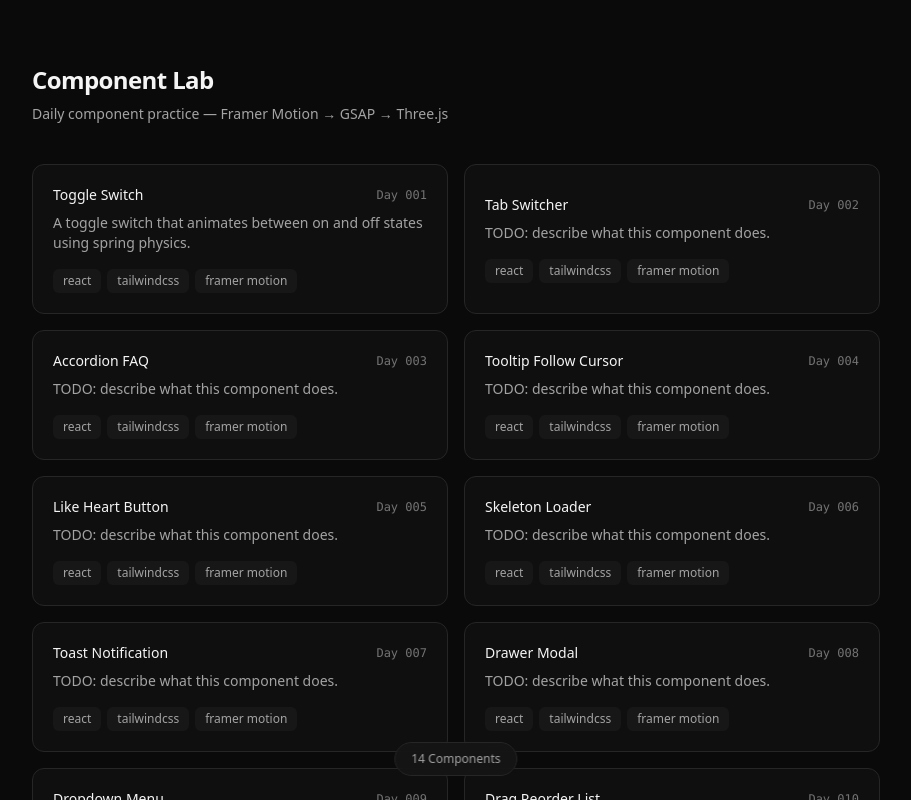
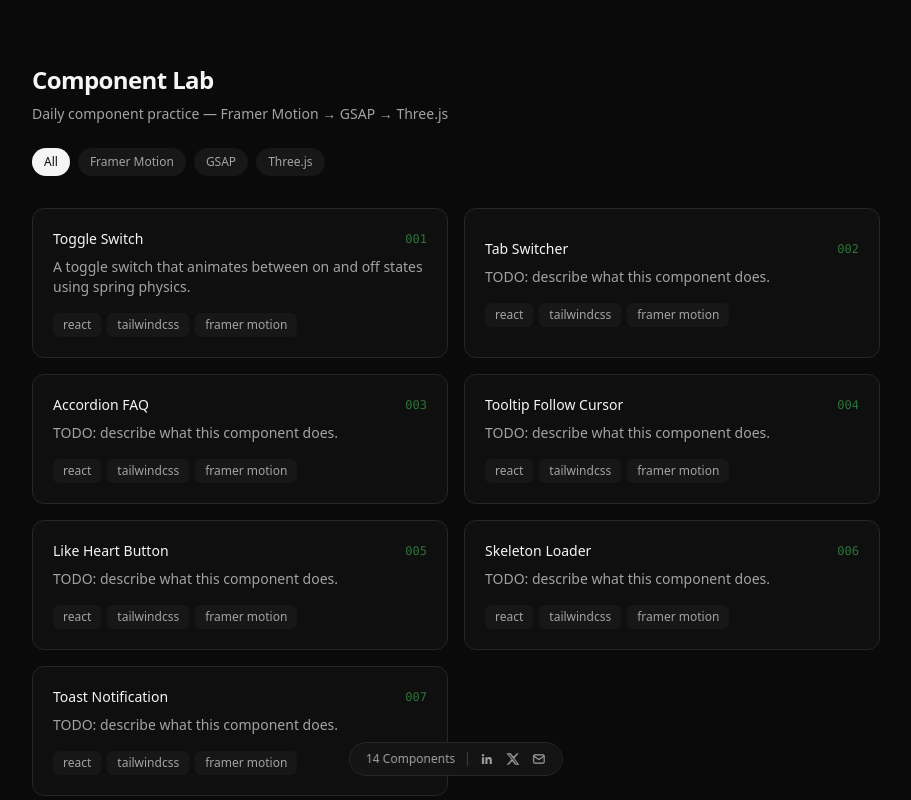
Before and after one commit to Diwyani/componentlab, a React (Vite) app: page / in a window 1280 px wide. Shown: the top 800 px of the page, without its empty margins (184-1095 px from the left). Built offline with nearby package versions, Linux system fonts and the light colour scheme.

Commit message:
alternative UI

```diff
--- a/src/App.jsx
+++ b/src/App.jsx
@@ -1,4 +1,4 @@
-import { useEffect, useState } from 'react'
+import { Fragment, useEffect, useState } from 'react'
 
 // Auto-discovers every folder under src/components/ — each folder's .jsx file
 // (the component) and meta.js file (day/name/description/tags) are matched
@@ -25,7 +25,72 @@ function Tag({ children }) {
   )
 }
 
+const socialLinks = [
+  {
+    label: 'LinkedIn',
+    href: 'https://www.linkedin.com/in/diwyani-vajpayee-9b2270213/',
+    external: true,
+    icon: (
+      <svg viewBox="0 0 24 24" fill="currentColor" className="h-3.5 w-3.5">
+        <path d="M20.45 20.45h-3.55v-5.57c0-1.33-.02-3.03-1.85-3.03-1.85 0-2.14 1.44-2.14 2.94v5.66H9.36V9h3.41v1.56h.05c.47-.9 1.63-1.85 3.36-1.85 3.6 0 4.27 2.37 4.27 5.45zM5.34 7.43a2.06 2.06 0 1 1 0-4.12 2.06 2.06 0 0 1 0 4.12zM7.12 20.45H3.56V9h3.56z" />
+      </svg>
+    ),
+  },
+  {
+    label: 'Twitter/X',
+    href: 'https://x.com/DiwyaniVajpayee',
+    external: true,
+    icon: (
+      <svg viewBox="0 0 24 24" fill="currentColor" className="h-3.5 w-3.5">
+        <path d="M18.9 2H22l-7.6 8.7L23 22h-6.9l-5.4-6.6L4.6 22H1.5l8.1-9.3L1 2h7.1l4.9 6.1zm-1.2 18h1.9L6.4 4H4.4z" />
+      </svg>
+    ),
+  },
+  {
+    label: 'Email',
+    href: 'mailto:diwyani.vajpayee@gmail.com',
+    external: false,
+    icon: (
+      <svg viewBox="0 0 24 24" fill="none" stroke="currentColor" strokeWidth="2" className="h-3.5 w-3.5">
+        <rect x="3" y="5" width="18" height="14" rx="2" />
+        <path d="m3 7 9 6 9-6" />
+      </svg>
+    ),
+  },
+]
+
+function SocialLinks() {
+  return (
+    <div className="flex items-center gap-3">
+      {socialLinks.map(({ label, href, external, icon }) => (
+        <a
+          key={label}
+          href={href}
+          aria-label={label}
+          target={external ? '_blank' : undefined}
+          rel={external ? 'noopener noreferrer' : undefined}
+          className="text-neutral-400 transition-colors hover:text-neutral-100"
+        >
+          {icon}
+        </a>
+      ))}
+    </div>
+  )
+}
+
+const filters = [
+  { label: 'All', tag: null },
+  { label: 'Framer Motion', tag: 'framer motion' },
+  { label: 'GSAP', tag: 'gsap' },
+  { label: 'Three.js', tag: 'three.js' },
+]
+
 function IndexGrid({ onSelect }) {
+  const [activeFilter, setActiveFilter] = useState(filters[0].tag)
+
+  const filteredEntries =
+    activeFilter === null ? entries : entries.filter((e) => e.tags.some((t) => t.toLowerCase() === activeFilter))
+
   return (
     <div className="min-h-screen bg-neutral-950 text-neutral-100">
       <div className="mx-auto max-w-4xl px-6 py-16">
@@ -34,16 +99,35 @@ function IndexGrid({ onSelect }) {
           Daily component practice — Framer Motion → GSAP → Three.js
         </p>
 
-        <div className="mt-10 grid grid-cols-1 gap-4 sm:grid-cols-2">
-          {entries.map(({ slug, day, name, description, tags }) => (
+        <div className="mt-6 flex flex-wrap gap-2">
+          {filters.map((filter) => (
             <button
-              key={slug}
+              key={filter.label}
+              onClick={() => setActiveFilter(filter.tag)}
+              className={`rounded-full px-3 py-1.5 text-xs font-medium transition-colors ${
+                activeFilter === filter.tag
+                  ? 'bg-neutral-100 text-neutral-950'
+                  : 'bg-neutral-900 text-neutral-400 hover:text-neutral-200'
+              }`}
+            >
+              {filter.label}
+            </button>
+          ))}
+        </div>
+
+        <div className="mt-8 grid grid-cols-1 gap-4 sm:grid-cols-2">
+          {filteredEntries.map(({ slug, day, name, description, tags }, index) => (
+            <Fragment key={slug}>
+              {index > 0 && index % 7 === 0 && (
+                <div className="col-span-full my-2 border-t border-neutral-800" />
+              )}
+              <button
                 onClick={() => onSelect(slug)}
                 className="rounded-xl border border-neutral-800 bg-neutral-900/40 p-5 text-left transition-colors hover:border-neutral-700 hover:bg-neutral-900"
               >
                 <div className="flex items-center justify-between">
                   <h2 className="text-sm font-medium text-neutral-100">{name}</h2>
-                <span className="font-mono text-xs text-neutral-500">Day {day}</span>
+                  <span className="font-mono text-xs text-[#3fb950]/60">{day}</span>
                 </div>
                 <p className="mt-2 text-sm text-neutral-400">{description}</p>
                 <div className="mt-4 flex flex-wrap gap-1.5">
@@ -52,18 +136,23 @@ function IndexGrid({ onSelect }) {
                   ))}
                 </div>
               </button>
+            </Fragment>
           ))}
         </div>
 
-        {entries.length === 0 && (
+        {filteredEntries.length === 0 && (
           <p className="mt-10 text-sm text-neutral-500">
-            No components yet — add one under src/components/.
+            No components match this filter yet.
           </p>
         )}
       </div>
 
-      <div className="fixed bottom-6 left-1/2 -translate-x-1/2 rounded-full border border-neutral-800 bg-neutral-900/80 px-4 py-2 text-xs text-neutral-400 backdrop-blur">
-        {entries.length} Component{entries.length === 1 ? '' : 's'}
+      <div className="fixed bottom-6 left-1/2 flex -translate-x-1/2 items-center gap-3 rounded-full border border-neutral-800 bg-neutral-900/80 px-4 py-2 text-xs text-neutral-400 backdrop-blur">
+        <span>
+          {filteredEntries.length} Component{filteredEntries.length === 1 ? '' : 's'}
+        </span>
+        <span className="h-3.5 w-px bg-neutral-700" />
+        <SocialLinks />
       </div>
     </div>
   )
```
Lines whose indentation alone changed are shown as unchanged.
